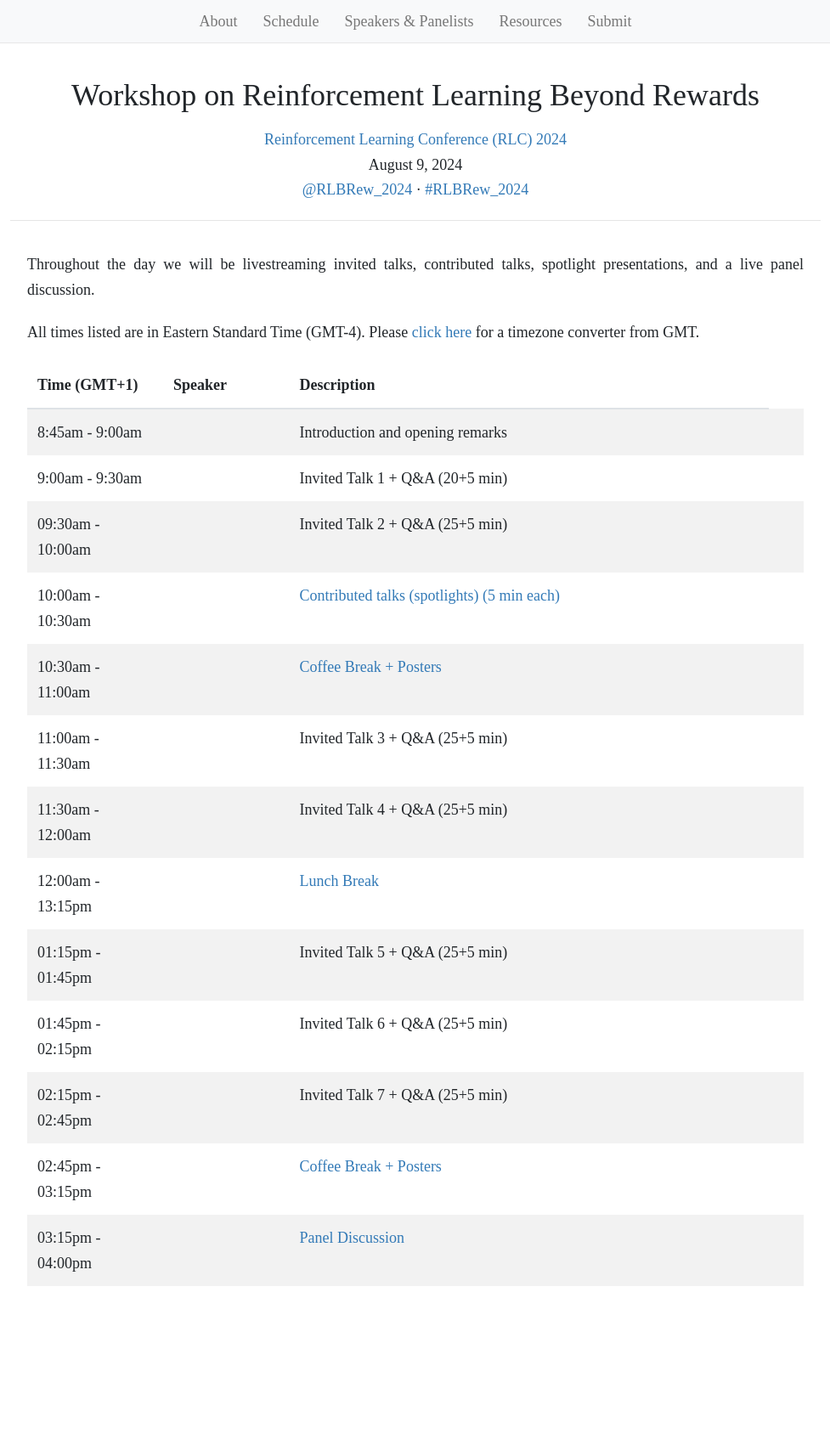
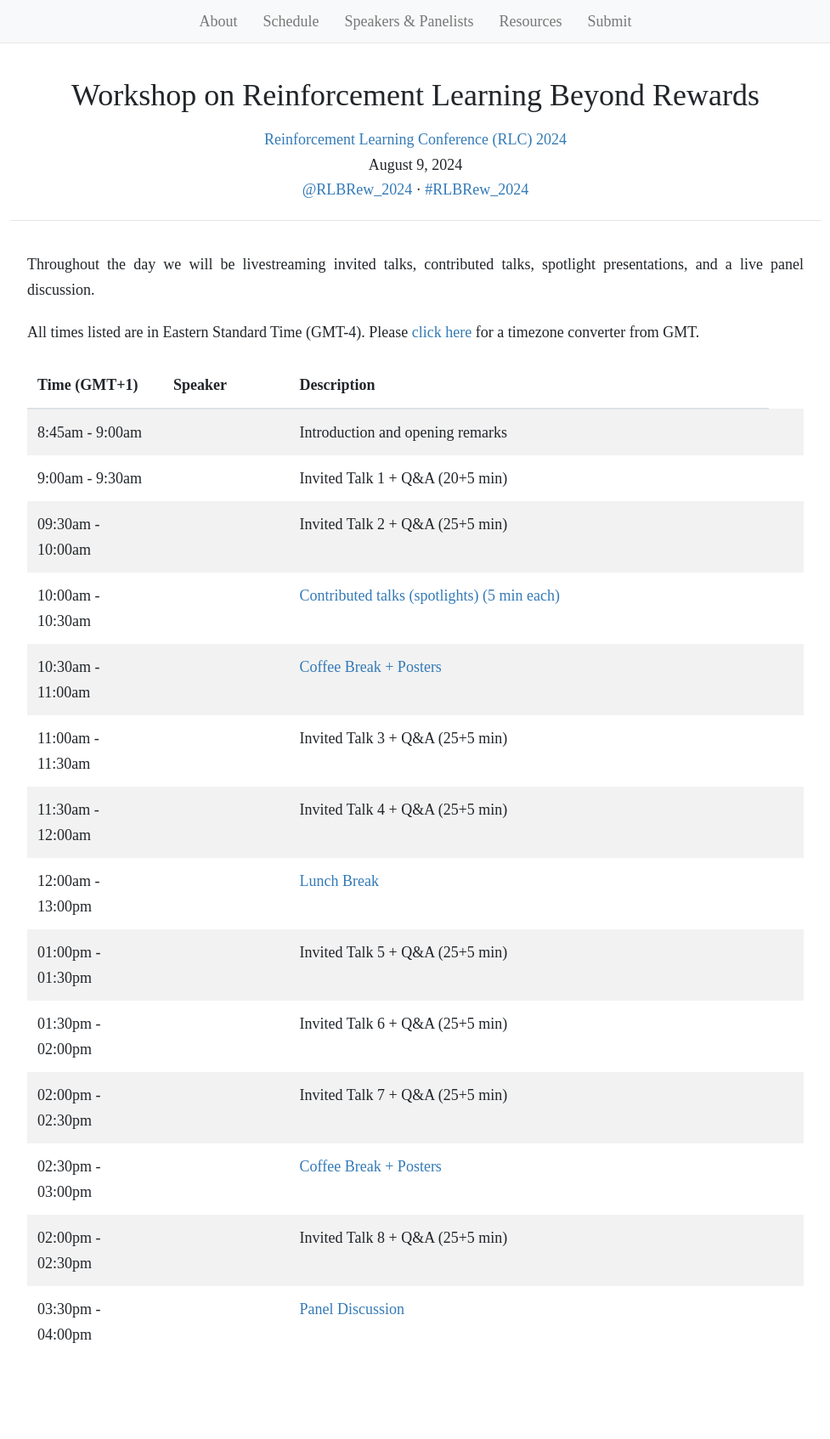
Before and after one commit to rlbrew-workshop/rlbrew-workshop.github.io, a Jekyll site: the page built from schedule.html, in a window 1280 px wide. Shown: the whole page at 85% size, without its empty margins (151-1128 px from the left). Built offline with Jekyll 4.4.1, drawn with Linux system fonts in a browser that asks for light colours; nearby versions of some CDN libraries; before the commit the page ends 1610 px from its top, so only the background shows below that.

Commit message:
Add speakers and update schedule

```diff
--- a/schedule.html
+++ b/schedule.html
@@ -59,37 +59,43 @@ layout: default
         <td></td>
       </tr>
       <tr>
-        <td>12:00am - 13:15pm</td>
+        <td>12:00am - 13:00pm</td>
         <td></td>
         <td><a href="">Lunch Break</a></td>
         <td></td>
       </tr>
       <tr>
-        <td>01:15pm - 01:45pm</td>
+        <td>01:00pm - 01:30pm</td>
         <td></td>
         <td>Invited Talk 5 + Q&A (25+5 min)</a></td>
         <td></td>
       </tr>
       <tr>
-        <td>01:45pm - 02:15pm</td>
+        <td>01:30pm - 02:00pm</td>
         <td></td>
         <td>Invited Talk 6 + Q&A (25+5 min)</a></td>
         <td></td>
       </tr>
       <tr>
-        <td>02:15pm - 02:45pm</td>
+        <td>02:00pm - 02:30pm</td>
         <td></td>
         <td>Invited Talk 7 + Q&A (25+5 min)</a></td>
         <td></td>
       </tr>
       <tr>
-        <td>02:45pm - 03:15pm</td>
+        <td>02:30pm - 03:00pm</td>
         <td></td>
         <td><a href="">Coffee Break + Posters</a></td>
         <td></td>
       </tr>
       <tr>
-        <td>03:15pm - 04:00pm</td>
+        <td>02:00pm - 02:30pm</td>
+        <td></td>
+        <td>Invited Talk 8 + Q&A (25+5 min)</a></td>
+        <td></td>
+      </tr>
+      <tr>
+        <td>03:30pm - 04:00pm</td>
         <td></td>
         <td><a href="">Panel Discussion</a></td>
         <td></td>
```
Also changed, not shown: speakers.html (+18 -0 lines), 1 other file.
